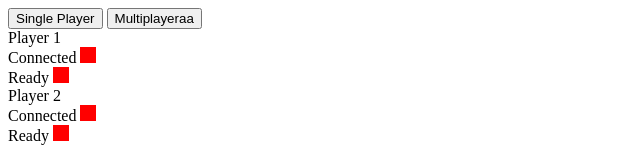
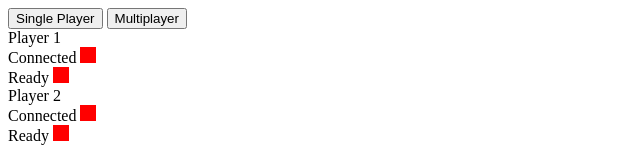
Before and after one commit to omnivera/battleship, a website: page public/index.html in a window 1280 px wide. Shown: the top 162 px of the page, 0-640 px from the left. Drawn offline with nearby package versions, Linux system fonts and the light colour scheme.

Commit message:
Update index.html

```diff
--- a/public/index.html
+++ b/public/index.html
@@ -10,7 +10,7 @@
   <body>
 
     <button id="singlePlayerButton">Single Player</button>
-    <button id="multiPlayerButton">Multiplayeraa</button>
+    <button id="multiPlayerButton">Multiplayer</button>
 
     <div class="player p1">
       Player 1
```
